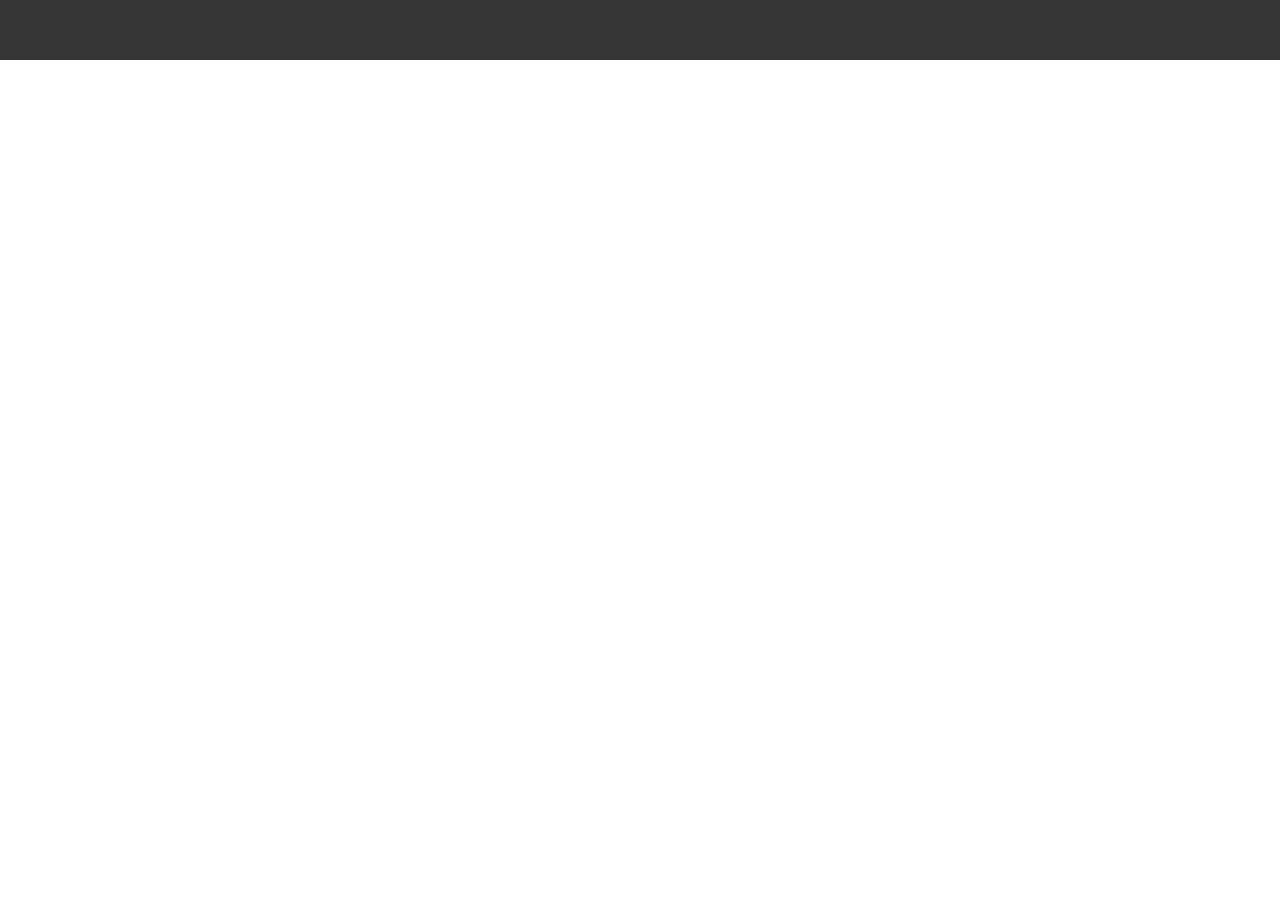
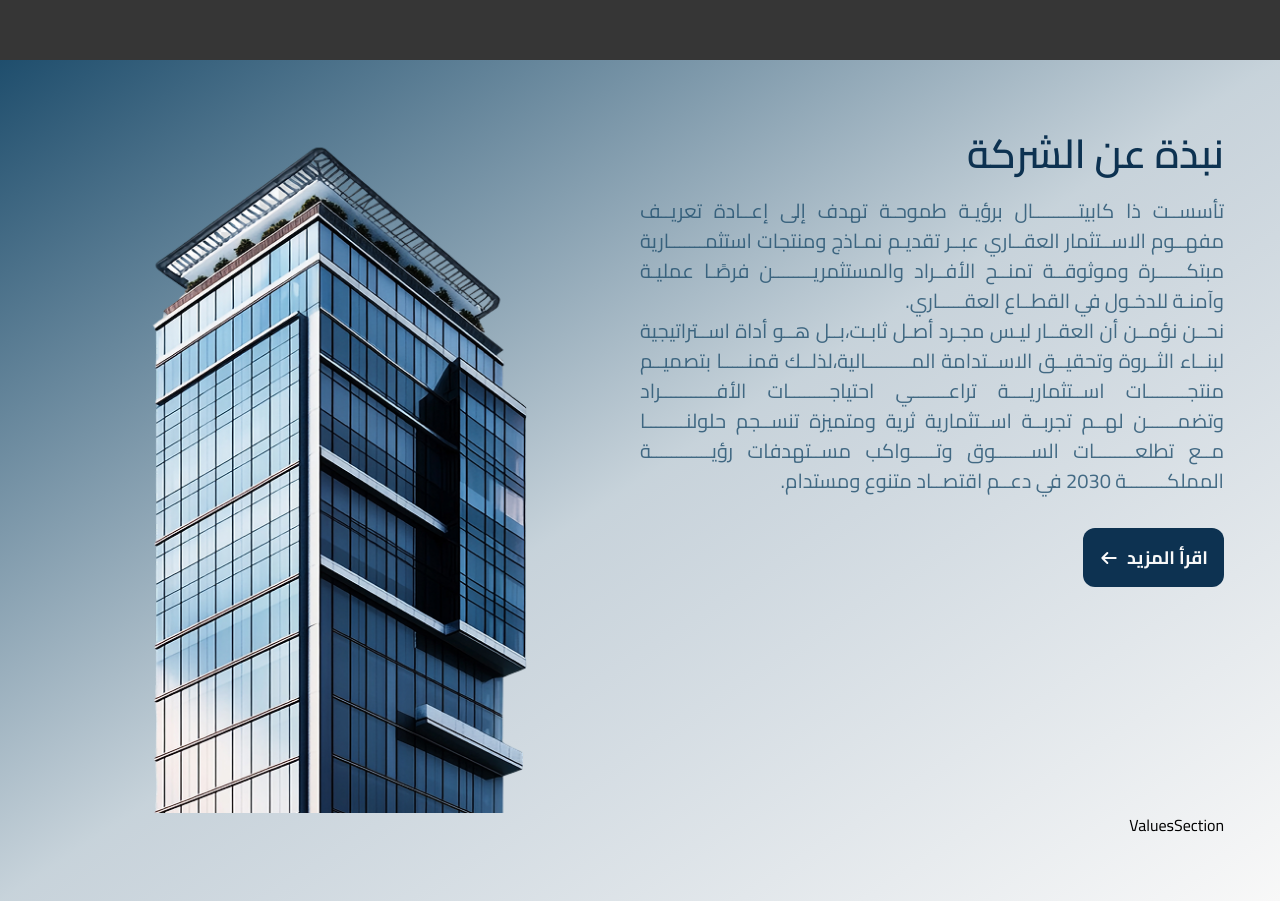
Before and after one commit to iabdwahab/thecapital-realestate, a Next.js app: page / in a window 1280 px wide. Shown: the part 740-1641 px from the top of the page. Before the commit the page ends 800 px from the top, so only its background shows below. Built offline with nearby package versions, Linux system fonts and the light colour scheme.

Commit message:
Home SummaryValuesSection: Building it.

```diff
--- a/app/globals.css
+++ b/app/globals.css
@@ -8,6 +8,12 @@
   --color-background: #f8f8f8;
 
   --font-cairo: "Cairo", sans-serif;
+
+  --spacing-section-y-padding: 64px;
+}
+
+@utility container {
+  @apply mx-auto max-w-[1200px] px-4;
 }
 
 /* Color Utilities */
--- a/app/page.tsx
+++ b/app/page.tsx
@@ -1,9 +1,11 @@
 import HeroSection from "@/components/home_page/HeroSection";
+import SummaryValuesSection from "@/components/home_page/summary_valeus_section/SummaryValuesSection";
 
 export default function Home() {
   return (
     <>
       <HeroSection />
+      <SummaryValuesSection />
     </>
   );
 }
--- /dev/null
+++ b/components/home_page/summary_valeus_section/SummarySection.tsx
@@ -0,0 +1,45 @@
+import Image from "next/image";
+
+export default function SummarySection() {
+  return (
+    <div className="lg:grid lg:grid-cols-2">
+      <div>
+        <h2 className="text-heading text-primary mb-3">نبذة عن الشركة</h2>
+        <p className="text-body-large text-primary-light mb-8 text-justify opacity-80">
+          تأسســت ذا كابيتـــــــــال برؤيـة طموحـة تهدف إلى إعــادة تعريــف مفهــوم الاســتثمار
+          العقــاري عبــر تقديـم نمـاذج ومنتجات استثمـــــــارية مبتكــــــرة وموثوقــة تمنــح
+          الأفــراد والمستثمريــــــــن فرصًـا عمليـة وآمنـة للدخـول في القطــاع العقـــــاري.
+          <br />
+          نحــن نؤمــن أن العقــار ليـس مجـرد أصـل ثابـت،بــل هــو أداة اســتراتيجية لبنــاء
+          الثــروة وتحقيــق الاســتدامة المـــــــــالية،لذلــك قمنـــــا بتصميــم منتجــــــــات
+          اســتثماريــــة تراعـــــــي احتياجــــــــات الأفـــــــــــراد وتضمــــــن لهــم تجربــة
+          اســتثمارية ثرية ومتميزة تنســجم حلولنــــــــا مــع تطلعــــــــات الســـــــوق
+          وتـــــواكب مســتهدفات رؤيــــــــــــة المملكــــــــة 2030 في دعــم اقتصــاد متنوع
+          ومستدام.
+        </p>
+        <button className="btn-primary flex items-center gap-2">
+          <span>اقرأ المزيد</span>
+          <span>
+            <Image
+              src="/icons/arrow-up.svg"
+              alt="Arrow Icon"
+              width={20}
+              height={20}
+              className="-rotate-90"
+            />
+          </span>
+        </button>
+      </div>
+
+      <div className="flex justify-center">
+        <Image
+          src="/home_page/summary-hero.png"
+          alt="Summary Values Image"
+          width={600}
+          height={700}
+          className="object-cover"
+        />
+      </div>
+    </div>
+  );
+}
--- /dev/null
+++ b/components/home_page/summary_valeus_section/SummaryValuesSection.tsx
@@ -0,0 +1,13 @@
+import SummarySection from "./SummarySection";
+import ValuesSection from "./ValuesSection";
+
+export default function SummaryValuesSection() {
+  return (
+    <section className="py-section-y-padding from-primary-light via-primary-light/25 to-background relative overflow-hidden bg-linear-to-br">
+      <div className="container">
+        <SummarySection />
+        <ValuesSection />
+      </div>
+    </section>
+  );
+}
--- /dev/null
+++ b/components/home_page/summary_valeus_section/ValuesSection.tsx
@@ -0,0 +1,3 @@
+export default function ValuesSection() {
+  return <div>ValuesSection</div>;
+}
```
Also changed, not shown: public/home_page/summary-hero.png (added), public/icons/arrow-up.svg (added).
